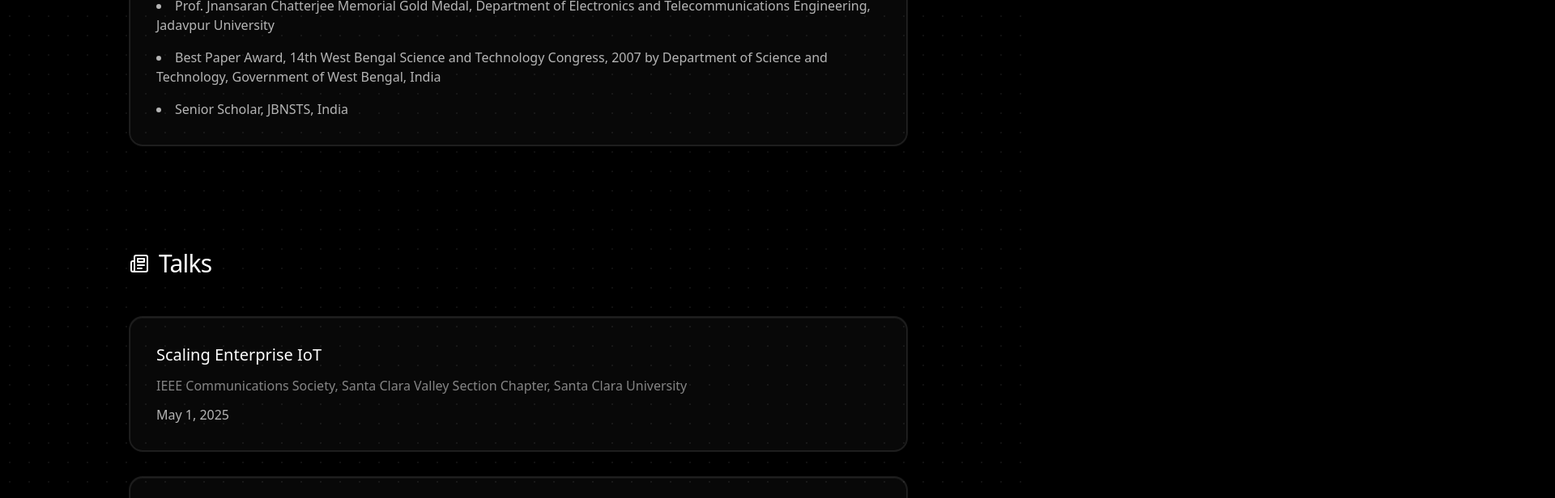
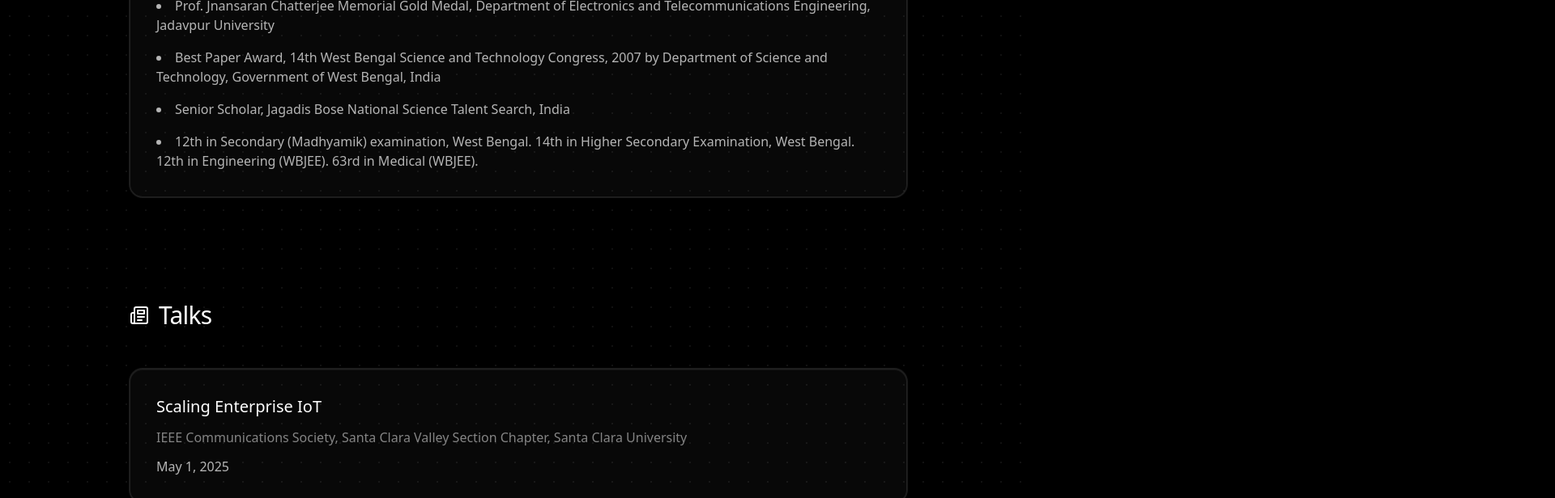
Before and after one commit to abhishekb21/abhishekb21.github.io, a React (Vite) app: page / in a window 1280 px wide. Shown: the part 9160-9776 px from the top of the page at 81% size, 1920 px wide, since content can reach past the window. Built offline with nearby package versions, Linux system fonts and the light colour scheme.

Commit message:
Award update

```diff
--- a/src/App.tsx
+++ b/src/App.tsx
@@ -800,7 +800,8 @@ function App() {
                 <li>Senior Member, IEEE</li>
                 <li>Prof. Jnansaran Chatterjee Memorial Gold Medal, Department of Electronics and Telecommunications Engineering, Jadavpur University</li>
                 <li>Best Paper Award, 14th West Bengal Science and Technology Congress, 2007 by Department of Science and Technology, Government of West Bengal, India</li>
-                <li>Senior Scholar, JBNSTS, India</li>
+                <li>Senior Scholar, Jagadis Bose National Science Talent Search, India</li>
+                <li>12th in Secondary (Madhyamik) examination, West Bengal. 14th in Higher Secondary Examination, West Bengal. 12th in Engineering (WBJEE). 63rd in Medical (WBJEE).</li>
               </ul>
             </div>
           </section>
```
